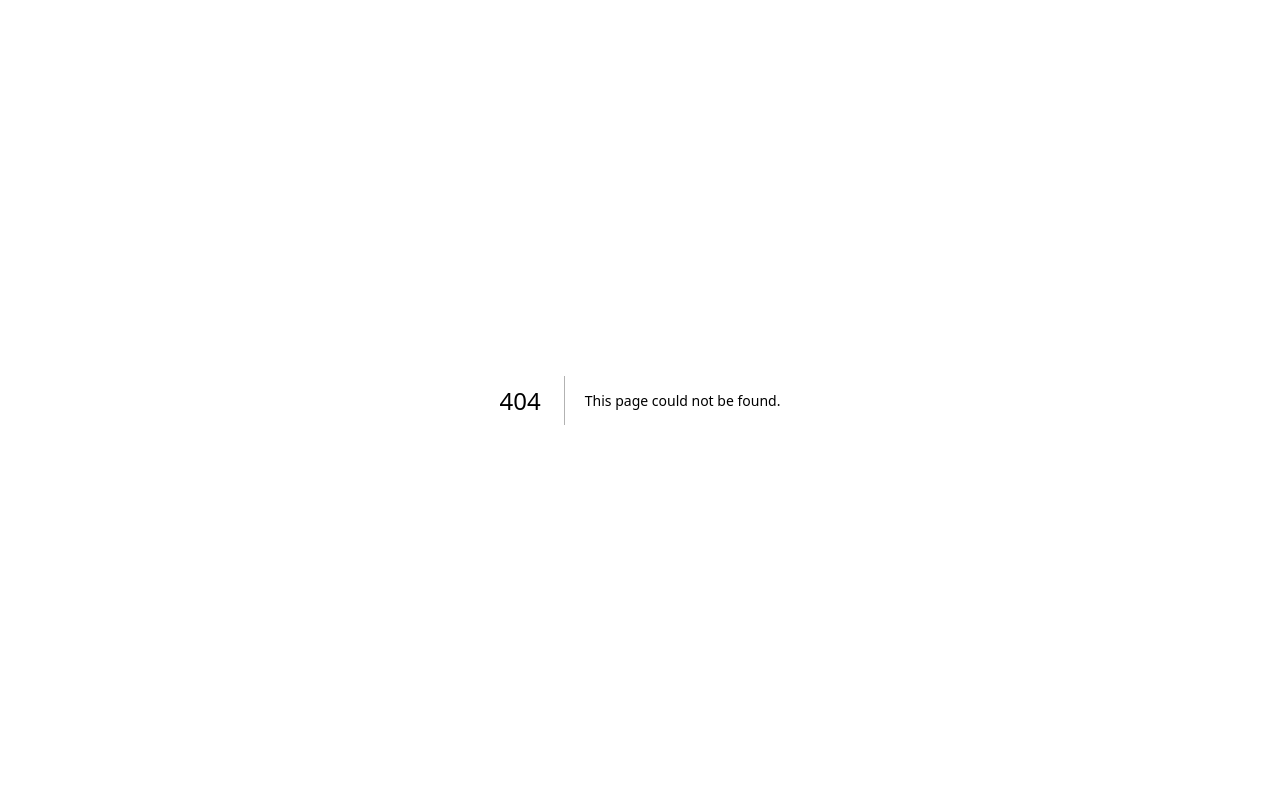
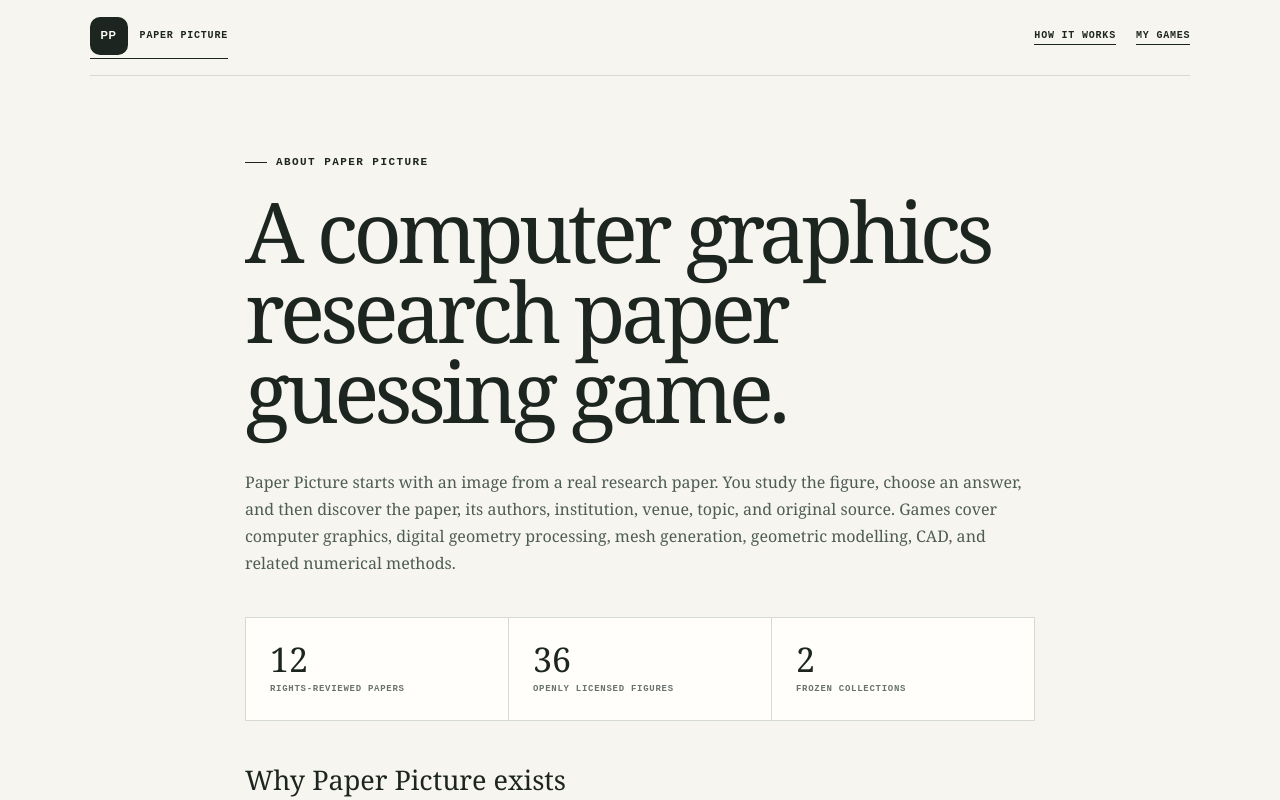
Before and after one commit to selaytekgul/paper-picture, a Next.js app: page /about in a window 1280 px wide. Before the commit this address had no page. Shown: the top 800 px of the page. Built offline with nearby package versions, Linux system fonts and the light colour scheme.

Commit message:
Improve Paper Picture discovery (#5)

```diff
--- /dev/null
+++ b/app/about/page.tsx
@@ -0,0 +1,59 @@
+import type { Metadata } from "next";
+import Link from "next/link";
+import { collectionCatalog, collectionStats } from "../../data/papers";
+
+export const metadata: Metadata = {
+  title: "About Paper Picture — Computer graphics research game",
+  description: "Why Paper Picture turns real computer graphics and digital geometry research figures into a short, traceable guessing game.",
+  alternates: { canonical: "/about" },
+  openGraph: {
+    title: "About Paper Picture — Computer graphics research game",
+    description: "A visual guessing game built from real, openly licensed research figures.",
+    url: "/about",
+  },
+};
+
+export default function AboutPage() {
+  const totals = collectionCatalog.reduce((result, collection) => {
+    const stats = collectionStats(collection.id);
+    return { papers: result.papers + stats.paperCount, figures: result.figures + stats.figureCount };
+  }, { papers: 0, figures: 0 });
+
+  return (
+    <main className="legal-shell">
+      <a className="skip-link" href="#about">Skip to about Paper Picture</a>
+      <nav className="topbar" aria-label="Primary navigation">
+        <Link className="brand" href="/"><span className="brand-mark">PP</span><span>Paper Picture</span></Link>
+        <div className="profile-nav-actions"><Link href="/test-guide">How it works</Link><Link href="/profile">My games</Link></div>
+      </nav>
+      <article id="about">
+        <div className="eyebrow"><span /> About Paper Picture</div>
+        <h1>A computer graphics research paper guessing game.</h1>
+        <p>Paper Picture starts with an image from a real research paper. You study the figure, choose an answer, and then discover the paper, its authors, institution, venue, topic, and original source. Games cover computer graphics, digital geometry processing, mesh generation, geometric modelling, CAD, and related numerical methods.</p>
+
+        <div className="about-facts" aria-label="Current Paper Picture collection">
+          <div><strong>{totals.papers}</strong><span>rights-reviewed papers</span></div>
+          <div><strong>{totals.figures}</strong><span>openly licensed figures</span></div>
+          <div><strong>{collectionCatalog.length}</strong><span>frozen collections</span></div>
+        </div>
+
+        <h2>Why Paper Picture exists</h2>
+        <p>The idea began while Selay Tekgül was studying for an MSc in computer engineering with a focus on computer graphics and digital geometry processing. It returned to the foreground after an SMI conference presented its best-paper awards through the papers&apos; pictures. A research image could be more than an illustration: it could become an invitation to recognize the people, groups, universities, and countries behind the work.</p>
+
+        <h2>Real papers and traceable figures</h2>
+        <p>The game does not use fictional papers. Every published figure in the current collections has recorded source and licence evidence, and each answer reveals links back to the publication, figure source, and reusable licence. Collections are frozen after release so their questions, scores, and evidence remain reproducible.</p>
+
+        <h2>Play first, read next</h2>
+        <p>No sign-in is required to play. Optional private profiles save completed games without creating public rankings or social profiles. After an answer, the paper can also be opened on <a href="https://paperlog.net" target="_blank" rel="noreferrer">Paperlog</a>, a connected reading diary for research papers.</p>
+
+        <h2>Created openly</h2>
+        <p>Paper Picture is created by <a href="https://selaytekgul.com" target="_blank" rel="noreferrer">Selay Tekgül</a>. The application source is public on <a href="https://github.com/selaytekgul/paper-picture" target="_blank" rel="noreferrer">GitHub</a>. Corrections, accessibility reports, rights questions, and takedown requests can be sent through the <Link href="/feedback">feedback form</Link>.</p>
+
+        <div className="about-links">
+          <Link className="primary-button" href="/">Play Paper Picture <span>→</span></Link>
+          <Link className="secondary-button" href="/test-guide">See how it works</Link>
+        </div>
+      </article>
+    </main>
+  );
+}
--- a/app/globals.css
+++ b/app/globals.css
@@ -221,6 +221,11 @@ button { color:inherit; }
 .legal-shell h2 { margin:38px 0 8px; font:500 27px Georgia,serif; }
 .legal-shell p { color:#4e5c56; font:16px/1.7 Georgia,serif; }
 .legal-shell p a { color:var(--green); }
+.about-facts { display:grid; grid-template-columns:repeat(3,1fr); gap:1px; margin:40px 0; border:1px solid var(--line); background:var(--line); }
+.about-facts div { padding:24px; background:var(--cream); }
+.about-facts strong { display:block; color:var(--ink); font:500 34px/1 Georgia,serif; }
+.about-facts span { display:block; margin-top:7px; color:#68736f; font:700 9px/1.4 monospace; text-transform:uppercase; letter-spacing:.08em; }
+.about-links { display:flex; flex-wrap:wrap; gap:12px; margin-top:42px; }
 .legal-version { margin-top:50px; padding-top:18px; border-top:1px solid var(--line); font:700 9px monospace!important; text-transform:uppercase; }
 .legal-shell b { color:var(--ink); }
 .guide-actions { display:flex; gap:12px; align-items:center; margin-top:45px; }
@@ -322,6 +327,7 @@ button { color:inherit; }
   .simple-how li { min-height:82px; }
   .figure-frame { min-height:310px; }
   .landing-footer { align-items:flex-start; flex-direction:column; gap:16px; line-height:1.4; }
+  .about-facts { grid-template-columns:1fr; }
   .game-header .brand>span:last-child { display:none; }
   .round-status { display:flex; }
   .round-status .progress-track { width:64px; }
--- a/app/layout.tsx
+++ b/app/layout.tsx
@@ -4,8 +4,8 @@ import "./globals.css";
 export const metadata: Metadata = {
   metadataBase: new URL("https://paperpicture.net"),
   applicationName: "Paper Picture",
-  title: "Paper Picture — Look at the figure. Guess the paper.",
-  description: "A quick visual game built from real computer-graphics research. Look at the figures, choose an answer, and discover the paper.",
+  title: "Paper Picture — Computer Graphics Research Paper Guessing Game",
+  description: "Guess real computer graphics and digital geometry research papers from their figures, then discover the authors, institutions, venues, and sources.",
   keywords: ["computer graphics", "digital geometry", "research papers", "geometry processing", "visual research game"],
   alternates: { canonical: "/" },
   verification: {
@@ -27,16 +27,16 @@ export const metadata: Metadata = {
     googleBot: { index: true, follow: true, "max-image-preview": "large", "max-snippet": -1, "max-video-preview": -1 },
   },
   openGraph: {
-    title: "Paper Picture — Look at the figure. Guess the paper.",
+    title: "Paper Picture — Computer Graphics Research Paper Guessing Game",
     description: "Explore real computer-graphics research through its pictures in six quick rounds.",
     url: "/",
     siteName: "Paper Picture",
     type: "website",
-    images: [{ url: "/og-simple.png", width: 1733, height: 908, alt: "Paper Picture — Look at the figure. Guess the paper." }],
+    images: [{ url: "/og-simple.png", width: 1733, height: 908, alt: "Paper Picture — Computer Graphics Research Paper Guessing Game" }],
   },
   twitter: {
     card: "summary_large_image",
-    title: "Paper Picture — Look at the figure. Guess the paper.",
+    title: "Paper Picture — Computer Graphics Research Paper Guessing Game",
     description: "Explore real computer-graphics research through its pictures in six quick rounds.",
     images: ["/og-simple.png"],
   },
--- a/app/page.tsx
+++ b/app/page.tsx
@@ -165,7 +165,7 @@ export default function Home() {
         <a className="skip-link" href="#main-content">Skip to main content</a>
         <nav className="topbar" aria-label="Primary navigation">
           <a className="brand" href="#top" aria-label="Paper Picture home"><span className="brand-mark">PP</span><span>Paper Picture</span></a>
-          <div className="topbar-actions"><a href="/test-guide">How it works</a><a className="profile-link" href="/profile">My games</a></div>
+          <div className="topbar-actions"><a href="/test-guide">How it works</a><a href="/about">About</a><a className="profile-link" href="/profile">My games</a></div>
         </nav>
         <section className="simple-hero" id="main-content">
           <div className="eyebrow"><span /> A visual research game</div>
@@ -201,7 +201,7 @@ export default function Home() {
           <ol><li><b>1</b><span>Study one research figure.</span></li><li><b>2</b><span>Choose from four answers.</span></li><li><b>3</b><span>See the paper and its source.</span></li></ol>
         </section>
         <p className="trust-note">Every clue comes from a real, openly licensed paper. Sources and credits are shown after each answer. <a href="/test-guide">See how papers are selected.</a></p>
-        <footer className="landing-footer"><span>{totalStats.papers} real papers · {totalStats.figures} figures · CC BY 4.0</span><span><a href="/feedback">Feedback</a><a href="/privacy">Privacy</a><a href="https://github.com/selaytekgul/paper-picture" target="_blank" rel="noreferrer">GitHub</a></span></footer>
+        <footer className="landing-footer"><span>{totalStats.papers} real papers · {totalStats.figures} figures · CC BY 4.0</span><span><a href="/about">About</a><a href="/feedback">Feedback</a><a href="/privacy">Privacy</a><a href="https://github.com/selaytekgul/paper-picture" target="_blank" rel="noreferrer">GitHub</a></span></footer>
       </main>
     );
   }
--- a/app/robots.ts
+++ b/app/robots.ts
@@ -4,7 +4,7 @@ export default function robots(): MetadataRoute.Robots {
   return {
     rules: {
       userAgent: "*",
-      allow: ["/", "/privacy", "/test-guide"],
+      allow: ["/", "/about", "/privacy", "/test-guide"],
       disallow: ["/api/", "/auth/", "/admin/", "/feedback", "/profile", "/sign-in"],
     },
     sitemap: "https://paperpicture.net/sitemap.xml",
--- a/app/sitemap.ts
+++ b/app/sitemap.ts
@@ -1,11 +1,11 @@
 import type { MetadataRoute } from "next";
 
-const routes = ["", "/privacy", "/test-guide"] as const;
+const routes = ["", "/about", "/privacy", "/test-guide"] as const;
 
 export default function sitemap(): MetadataRoute.Sitemap {
   return routes.map((route) => ({
     url: `https://paperpicture.net${route}`,
-    lastModified: new Date("2026-07-13"),
+    lastModified: new Date("2026-07-14"),
     changeFrequency: route === "" ? "weekly" : "monthly",
     priority: route === "" ? 1 : 0.5,
   }));
```
Also changed, not shown: 1 other file (tests, documents, lock files or other folders).
